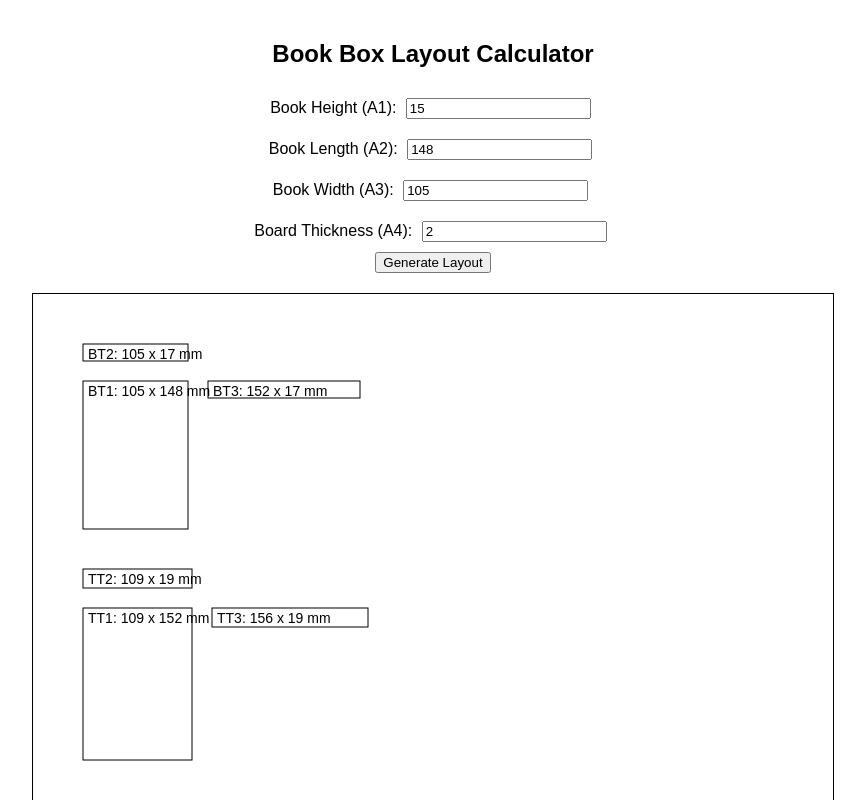
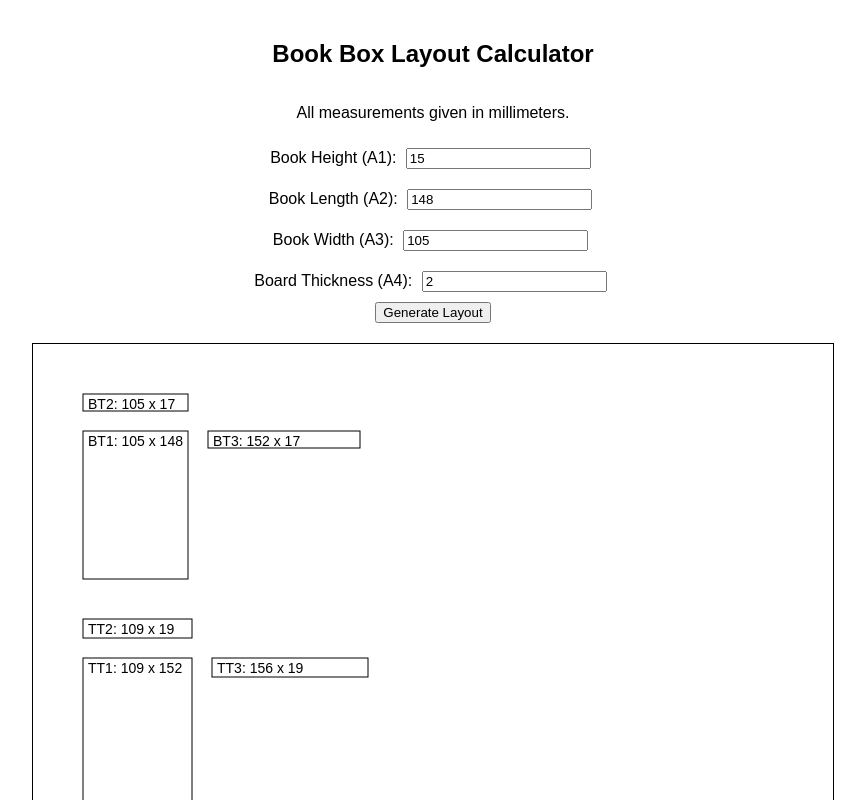
Before and after one commit to domgalloguitars/ClamshellBookBoxMeasuringTool, a plain HTML site: page index.html in a window 1280 px wide. Both pictures are taken after a click on the button "Generate Layout". Shown: the top 800 px of the page, without its empty margins (207-1072 px from the left). Drawn offline with Linux system fonts and the light colour scheme.

Commit message:
Update index.html

```diff
--- a/index.html
+++ b/index.html
@@ -14,6 +14,7 @@
 <body>
     <div class="container">
         <h2>Book Box Layout Calculator</h2>
+        <p>All measurements given in millimeters.</p>
         <label>Book Height (A1): <input type="number" id="bah" value="15"></label>
         <label>Book Length (A2): <input type="number" id="bal" value="148"></label>
         <label>Book Width (A3): <input type="number" id="baw" value="105"></label>
@@ -38,7 +39,7 @@
 
             function drawRect(x, y, width, height, label) {
                 ctx.strokeRect(x, y, width * scale, height * scale);
-                ctx.fillText(`${label}: ${width} x ${height} mm`, x + 5, y + 15);
+                ctx.fillText(`${label}: ${width} x ${height}`, x + 5, y + 15);
             }
 
             let xStart = 50, yStart = 50;
@@ -54,10 +55,10 @@
             drawRect(xStart, yTTStart + (A1 + 2 * A4 + 20) * scale, A3 + 2 * A4, A2 + 2 * A4, "TT1"); // Flat Base
             drawRect(xStart + (A3 + 2 * A4 + 20) * scale, yTTStart + (A1 + 2 * A4 + 20) * scale, A2 + 4 * A4, A1 + 2 * A4, "TT3"); // Long Side
 
-            // **Cover Section (Below TT)**
+            // **Cover Section (Below TT, Rotated)**
             let yCoverStart = yTTStart + (A1 + 2 * A4 + A2 + 80) * scale;
-            drawRect(xStart, yCoverStart, A1 + 2 * A4, A2 + 2 * A4, "CS"); // Spine
-            drawRect(xStart, yCoverStart + (A1 + 2 * A4 + 20) * scale, A2 + 2 * A4, A3 + 2 * A4, "C"); // Cover (Fixed)
+            drawRect(xStart, yCoverStart, A2 + 2 * A4, A1 + 2 * A4, "CS"); // Spine (Rotated)
+            drawRect(xStart, yCoverStart + (A2 + 2 * A4 + 20) * scale, A3 + 2 * A4, A2 + 2 * A4, "C"); // Cover (Rotated)
         }
     </script>
 </body>
```
